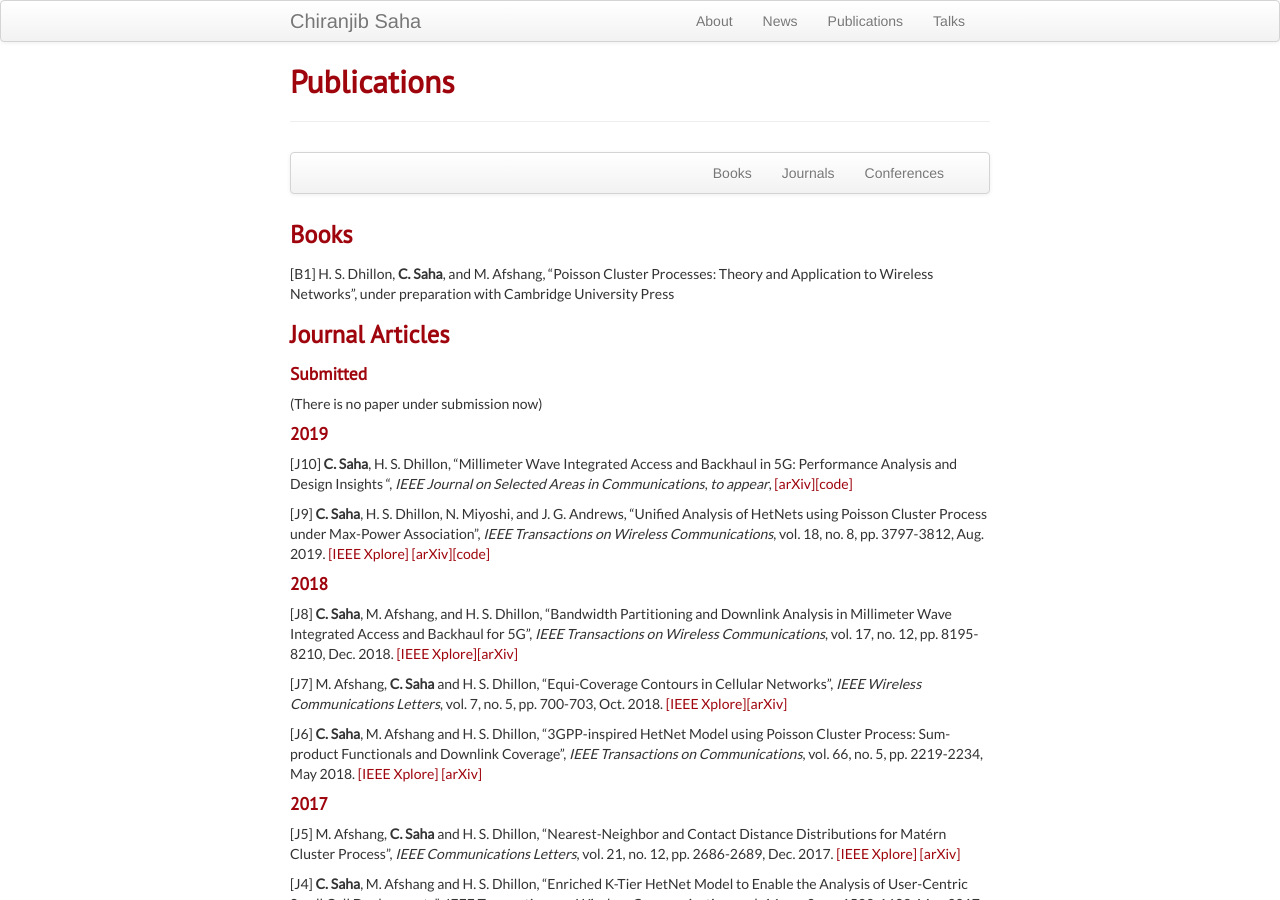
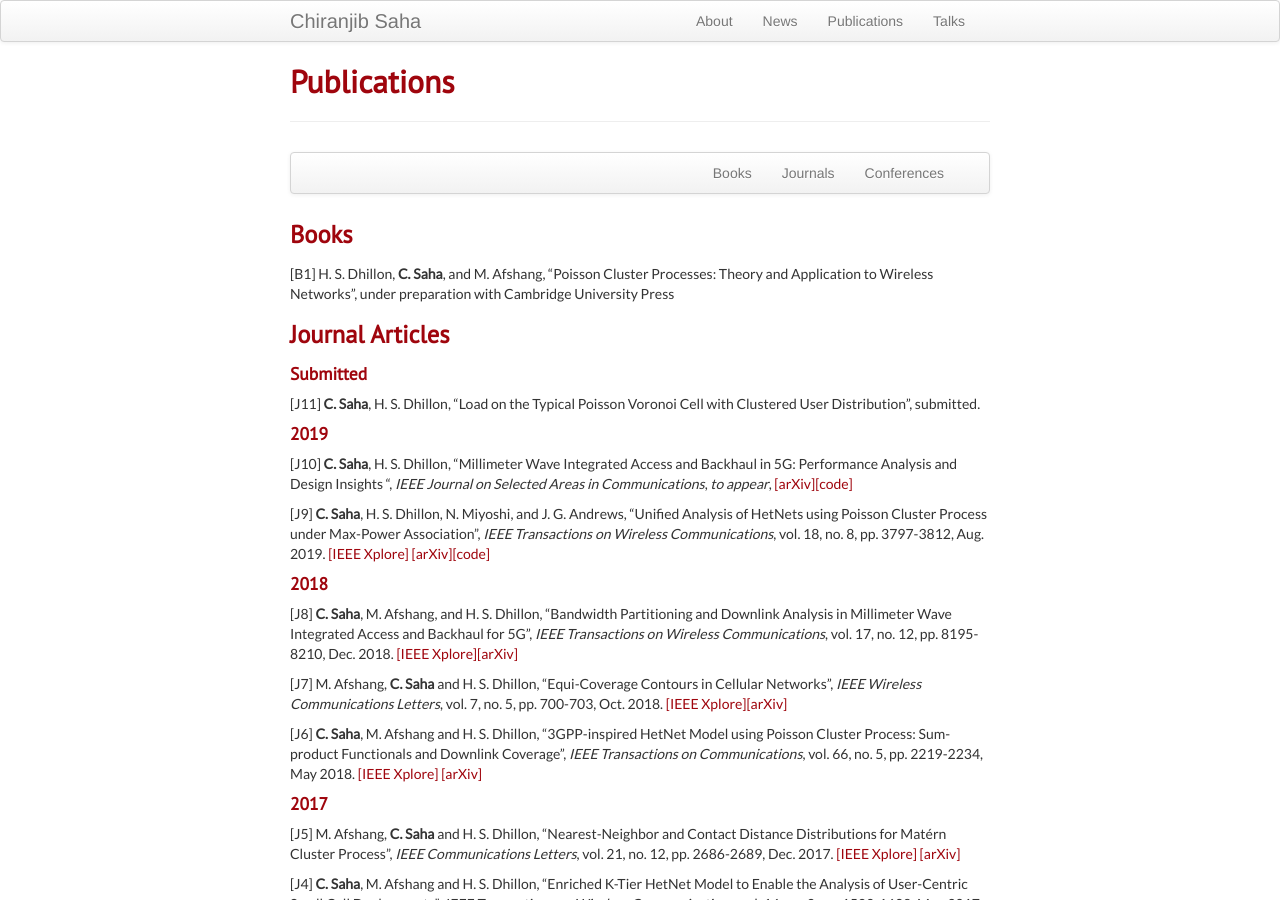
Before and after one commit to chiranjibsaha/chiranjibsaha.github.io, a Jekyll site: the page built from pages/pubs.md, in a window 1280 px wide and 900 px high. Built offline with Jekyll 4.4.1, drawn with Linux system fonts in a browser that asks for light colours.

Commit message:
Update pubs.md

```diff
--- a/pages/pubs.md
+++ b/pages/pubs.md
@@ -37,7 +37,8 @@ description: Chiranjib Saha's publications
 
 #### Submitted
 
-(There is no paper under submission now)
+[J11] **C. Saha**, H. S. Dhillon, "Load on the Typical Poisson Voronoi Cell with
+Clustered User Distribution", submitted.
 
 #### 2019
 
```
